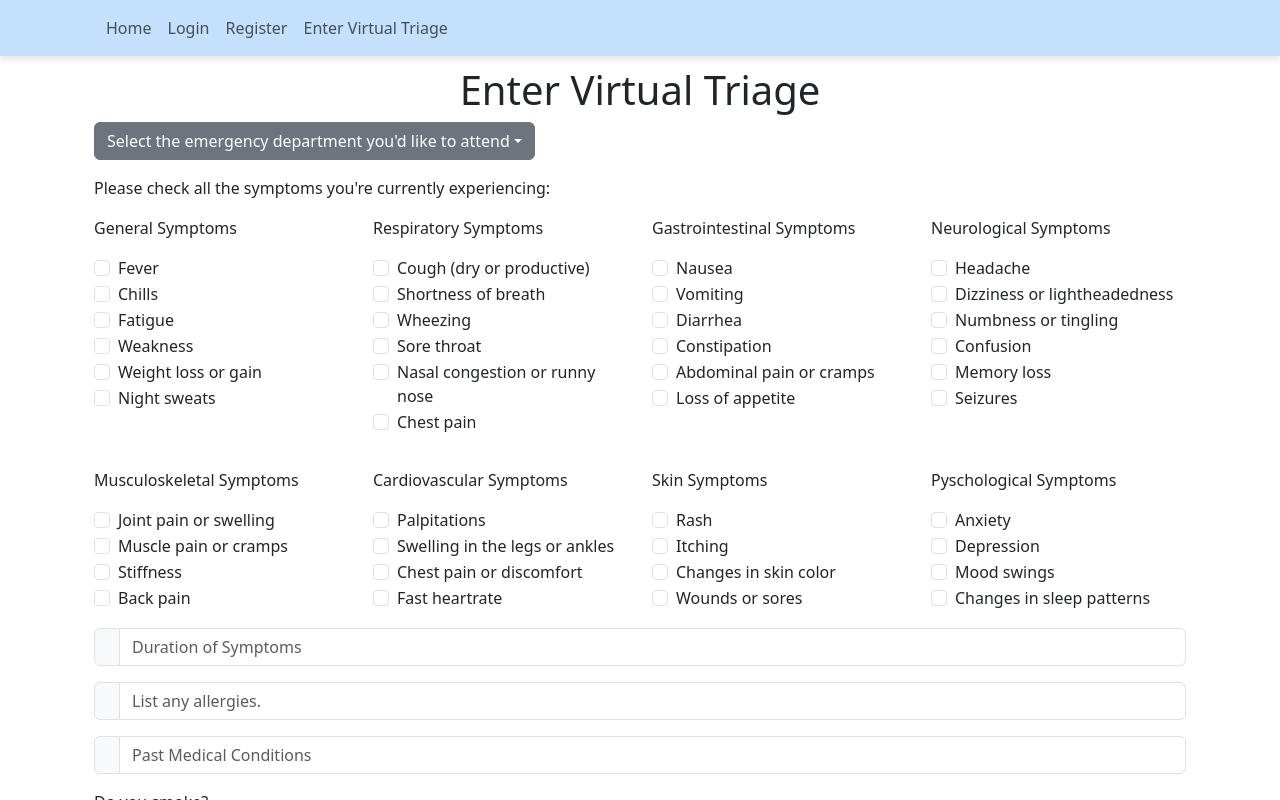
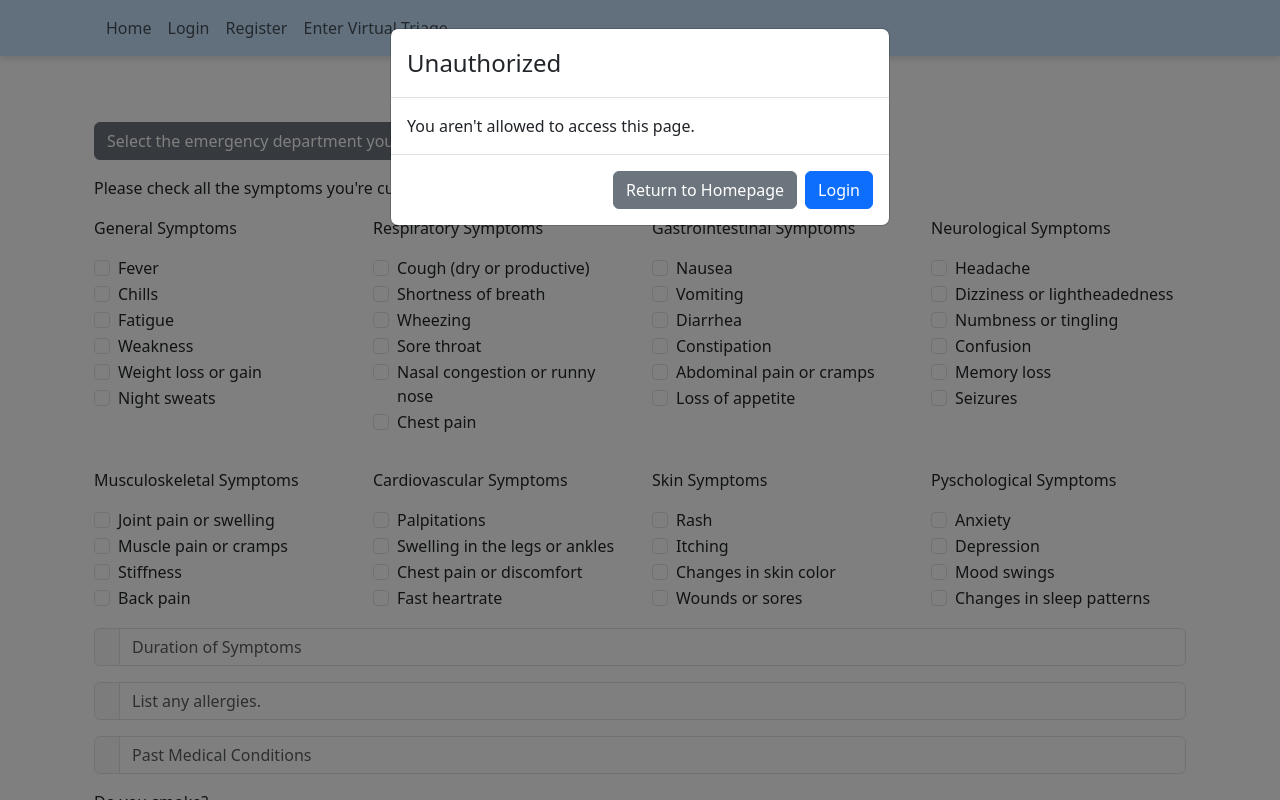
Before and after one commit to liamtannerr/Virtual-Triage-System, a React (Create React App) app in the folder app/mr_ed/: page /enter in a window 1280 px wide. Shown: the top 800 px of the page. Built offline with nearby package versions, Linux system fonts and the light colour scheme.

Commit message:
routing done

```diff
--- a/app/mr_ed/src/components/EDNavbar.js
+++ b/app/mr_ed/src/components/EDNavbar.js
@@ -15,8 +15,6 @@ function EDNavbar() {
               <Nav.Link href="/">Home</Nav.Link>
               <Nav.Link href="/login">Login</Nav.Link>
               <Nav.Link href="/register">Register</Nav.Link>
-              {/* <Nav.Link href="/patientWaiting">Patient Waiting</Nav.Link>
-              <Nav.Link href="/nurseWaiting">Nurse Waiting</Nav.Link> */}
               <Nav.Link href="/enter">Enter Virtual Triage</Nav.Link>
             </Nav>
           </Navbar.Collapse>
--- a/app/mr_ed/src/components/EnterVirtualTriage.js
+++ b/app/mr_ed/src/components/EnterVirtualTriage.js
@@ -1,4 +1,4 @@
-import React, { useState } from 'react';
+import React, { useState, useEffect } from 'react';
 import axios from 'axios';
 import { useNavigate } from 'react-router-dom';
 import Form from 'react-bootstrap/Form';
@@ -8,9 +8,12 @@ import Row from 'react-bootstrap/Row';
 import Col from 'react-bootstrap/Col';
 import Button from 'react-bootstrap/Button';
 import Dropdown from 'react-bootstrap/Dropdown';
+import Modal from 'react-bootstrap/Modal';
+
 
 function EnterVirtualTriage() {
     const navigate = useNavigate();
+    const [show, setShow] = useState(false);
     const [message, setMessage] = useState('');
     const [symptoms, setSymptoms] = useState({
         fever: false,
@@ -181,13 +184,13 @@ function EnterVirtualTriage() {
             data.durationOfSymptoms == "" ||
             data.listAllergies == "" ||
             data.pastMedicalConditions == "");
-        if(data.consent === null){
+        if (data.consent === null) {
             setMessage("You must provide consent in order to enter the triage.");
             return
-        } else if ( data.ED === "Select the emergency department you'd like to attend"){
+        } else if (data.ED === "Select the emergency department you'd like to attend") {
             setMessage("You must select a hospital to enter the triage.");
             return
-        } else if (emptyFields){
+        } else if (emptyFields) {
             setMessage("Please complete all fields.")
             return
         }
@@ -197,6 +200,7 @@ function EnterVirtualTriage() {
                 console.log(response)
                 setMessage(response.data.message);
                 const obj = response.data
+                localStorage.setItem('inTriage', 1);
                 navigate('/patientWaiting'); // Replace '/' with the homepage URL if needed
             })
             .catch(error => {
@@ -204,6 +208,21 @@ function EnterVirtualTriage() {
                 setMessage(error.response?.data?.detail || 'Error registering. Please try again.');
             });
     };
+
+    useEffect(() => {
+        if (localStorage.getItem('user_type') != 1) {
+            setShow(true);
+        }
+    }, []);
+
+    const handleHomepage = () => {
+        navigate('/');
+    }
+
+    const handleLogin = () => {
+        navigate('/login');
+    }
+
     return (
         <div>
             <Container>
@@ -674,6 +693,27 @@ function EnterVirtualTriage() {
                     {message && <p>{message}</p>}
                     <Button variant="light" onClick={handleEnter}>Enter</Button>{' '}
                 </Row>
+                <Modal
+                    show={show}
+                    onHide={handleLogin}
+                    backdrop="static"
+                    keyboard={false}
+                >
+                    <Modal.Header>
+                        <Modal.Title>Unauthorized</Modal.Title>
+                    </Modal.Header>
+                    <Modal.Body>
+                        You aren't allowed to access this page.
+                    </Modal.Body>
+                    <Modal.Footer>
+                        <Button variant="secondary" onClick={handleHomepage}>
+                            Return to Homepage
+                        </Button>
+                        <Button variant="primary" onClick={handleLogin}>
+                            Login
+                        </Button>
+                    </Modal.Footer>
+                </Modal>
             </div>
         </div>
     );
--- a/app/mr_ed/src/components/Login.js
+++ b/app/mr_ed/src/components/Login.js
@@ -1,5 +1,5 @@
 import React from 'react';
-import { useState } from 'react';
+import { useState, useEffect } from 'react';
 import axios from 'axios';
 import { useNavigate } from 'react-router-dom';
 import Form from 'react-bootstrap/Form';
@@ -8,12 +8,14 @@ import Container from 'react-bootstrap/Container';
 import Row from 'react-bootstrap/Row';
 import Col from 'react-bootstrap/Col';
 import Button from 'react-bootstrap/Button';
+import Modal from 'react-bootstrap/Modal';
 
 
 function Login() {
     const [email, setEmail] = useState('');
     const [password, setPassword] = useState('');
     const [message, setMessage] = useState('');
+    const [show, setShow] = useState(false);
     const navigate = useNavigate();
     const handleLogin = () => {
         // Send login request to the backend
@@ -26,13 +28,13 @@ function Login() {
                 localStorage.setItem('email', email);
                 localStorage.setItem('token', token);
                 localStorage.setItem('user_type', user_type);
-                if(user_type === 1){
+                if (user_type === 1) {
                     navigate('/');
                 }
-                else if(user_type === 2){
+                else if (user_type === 2) {
                     navigate('/nurseWaiting');
                 }
-                else if(user_type === 3){
+                else if (user_type === 3) {
                     navigate('/'); // put doctorWaiting
                 }
             })
@@ -41,6 +43,22 @@ function Login() {
                 setMessage('Error logging in. Please try again.');
             });
     };
+
+    useEffect(() => {
+        if (localStorage.getItem('token')) {
+            setShow(true);
+        }
+    }, []);
+
+    const handleClose = () => {
+        navigate('/');
+    }
+
+    const handleRefresh = () => {
+        localStorage.clear();
+        window.location.reload();
+    }
+
     return (
         <div>
             <Container>
@@ -81,6 +99,27 @@ function Login() {
                 </Container>
                 <Button variant="light" onClick={handleLogin} >Login</Button>{' '}
                 {message && <p>{message}</p>}
+                <Modal
+                    show={show}
+                    onHide={handleClose}
+                    backdrop="static"
+                    keyboard={false}
+                >
+                    <Modal.Header>
+                        <Modal.Title>Already Logged In</Modal.Title>
+                    </Modal.Header>
+                    <Modal.Body>
+                        You are already logged into Mr. ED.
+                    </Modal.Body>
+                    <Modal.Footer>
+                        <Button variant="secondary" onClick={handleRefresh}>
+                            Refresh and log out
+                        </Button>
+                        <Button variant="primary" onClick={handleClose}>
+                            Return to Homepage
+                        </Button>
+                    </Modal.Footer>
+                </Modal>
             </div>
         </div>
     );
--- a/app/mr_ed/src/components/Register.js
+++ b/app/mr_ed/src/components/Register.js
@@ -137,8 +137,6 @@ function Register() {
 
     const handleRegister = () => {
         if (!validateFields()) return;
-
-        // Send registration request to the backend
         axios
             .post('http://localhost:8000/auth/register', { name, dateOfBirth, gender, streetAddress, city, province, country, postalCode, healthNumber, email, password, userType})
             .then(response => {
--- a/app/mr_ed/src/components/nurseWaiting.js
+++ b/app/mr_ed/src/components/nurseWaiting.js
@@ -1,21 +1,40 @@
 import axios from 'axios';
 import React, { useEffect, useState } from 'react';
 import { Row, Col, Form, Button } from 'react-bootstrap';
+import Modal from 'react-bootstrap/Modal';
+import { useNavigate } from 'react-router-dom';
+
 
 const NurseWaiting = () => {
   const [tickets, setTickets] = useState([]);
   const [loading, setLoading] = useState(true);
   const [selectedTicket, setSelectedTicket] = useState(null);
   const [priority, setPriority] = useState(1);
+  const navigate = useNavigate();
+  const [show, setShow] = useState(false);
+
+  useEffect(() => {
+    if (localStorage.getItem('user_type') != 2) {
+      setShow(true);
+    }
+  }, []);
+
+  const handleHomepage = () => {
+    navigate('/');
+  }
+
+  const handleLogin = () => {
+    navigate('/login');
+  }
 
   const createMedicalTicket = () => {
     const data = {
       'VTticketID': selectedTicket.ticketID,
-      'priority': parseInt( priority ),
+      'priority': parseInt(priority),
       'startTime': new Date().toString()
     }
-    console.log( data )
-    axios.post( 'http://localhost:8000/medical/ticket', data )
+    console.log(data)
+    axios.post('http://localhost:8000/medical/ticket', data)
       .then(response => {
         console.log("Ticket created:", response.data);
         setSelectedTicket(null);
@@ -101,7 +120,7 @@ const NurseWaiting = () => {
             <p><strong>Timestamp:</strong> {new Date(selectedTicket.timestamp).toLocaleString()}</p>
 
             <p><strong>Select the priority:</strong></p>
-            <Form.Select value={ priority } onChange={ (e) => setPriority( e.target.value ) }>
+            <Form.Select value={priority} onChange={(e) => setPriority(e.target.value)}>
               <option value="1">High</option>
               <option value="2">Medium</option>
               <option value="3">Low</option>
@@ -142,6 +161,27 @@ const NurseWaiting = () => {
           </div>
         ))}
       </div>
+      <Modal
+        show={show}
+        onHide={handleLogin}
+        backdrop="static"
+        keyboard={false}
+      >
+        <Modal.Header>
+          <Modal.Title>Unauthorized</Modal.Title>
+        </Modal.Header>
+        <Modal.Body>
+          You aren't allowed to access this page.
+        </Modal.Body>
+        <Modal.Footer>
+          <Button variant="secondary" onClick={handleHomepage}>
+            Return to Homepage
+          </Button>
+          <Button variant="primary" onClick={handleLogin}>
+            Login
+          </Button>
+        </Modal.Footer>
+      </Modal>
     </div>
   );
 };
--- a/app/mr_ed/src/components/patientWaiting.js
+++ b/app/mr_ed/src/components/patientWaiting.js
@@ -1,7 +1,16 @@
-import React from 'react';
+import React, { useEffect } from 'react';
+import { useNavigate } from 'react-router-dom';
 import { ClipLoader } from 'react-spinners';
 
 const PatientWaiting = () => {
+    const navigate = useNavigate();
+
+    useEffect(() => {
+        if (localStorage.getItem('inTriage') !== 1) {
+            navigate('/');
+        }
+    }, []);
+
     return (
         <div className="patient-waiting" style={{ display: 'flex', flexDirection: 'column', justifyContent: 'center', alignItems: 'center', height: '100vh', textAlign: 'center' }}>
             <h1>Waiting Room</h1>
```
Lines whose indentation alone changed are shown as unchanged.
